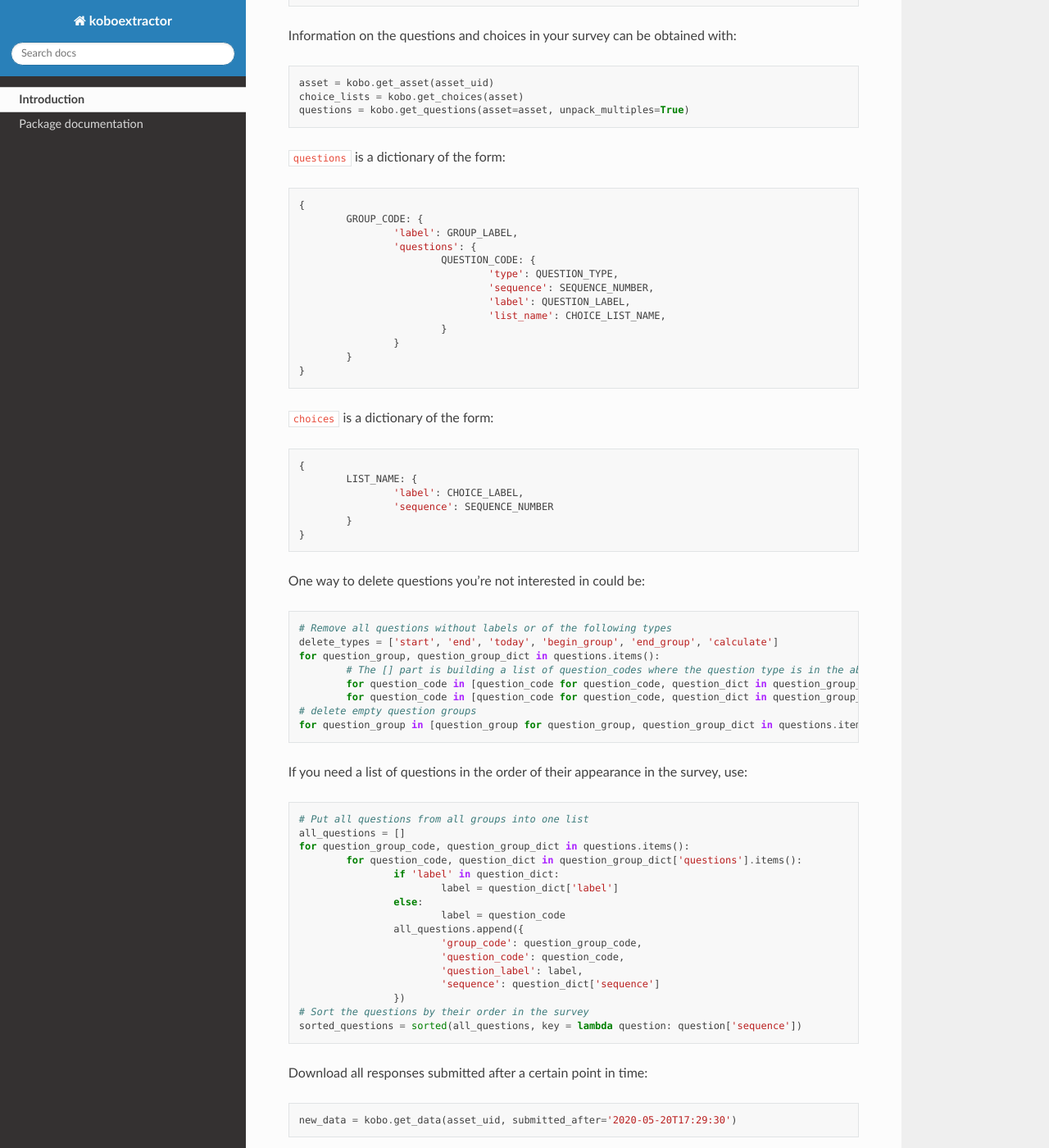
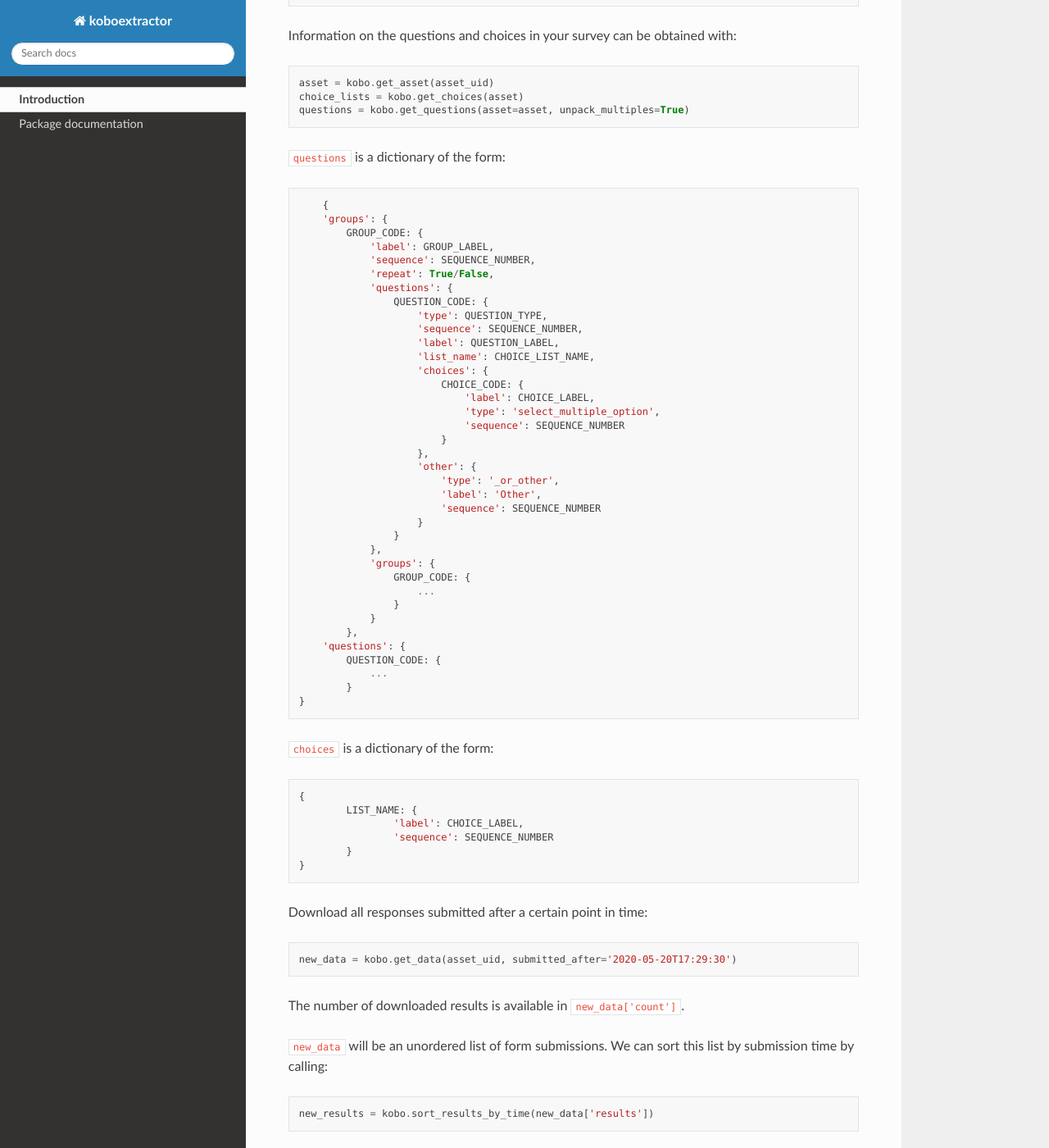
Before and after one commit to heiko-r/koboextractor, a Sphinx documentation site: the page built from docs/source/index.rst, in a window 1280 px wide and 1400 px high, scrolled down 954 px. Shown: the whole window at 82% size. Built offline with Sphinx 7.4.7 and the Read the Docs theme 2.0.0, drawn with Linux system fonts in a browser that asks for light colours.

Commit message:
Update to v0.2.0
Added support for repeat groups and nested groups

```diff
--- a/README.rst
+++ b/README.rst
@@ -50,18 +50,42 @@
 .. code-block:: python
 
 	{
-		GROUP_CODE: {
-			'label': GROUP_LABEL,
-			'questions': {
-				QUESTION_CODE: {
-					'type': QUESTION_TYPE,
-					'sequence': SEQUENCE_NUMBER,
-					'label': QUESTION_LABEL,
-					'list_name': CHOICE_LIST_NAME,
-				}
-			}
-		}
-	}
+        'groups': {
+            GROUP_CODE: {
+                'label': GROUP_LABEL,
+                'sequence': SEQUENCE_NUMBER,
+                'repeat': True/False,
+                'questions': {
+                    QUESTION_CODE: {
+                        'type': QUESTION_TYPE,
+                        'sequence': SEQUENCE_NUMBER,
+                        'label': QUESTION_LABEL,
+                        'list_name': CHOICE_LIST_NAME,
+                        'choices': {
+                            CHOICE_CODE: {
+                                'label': CHOICE_LABEL,
+                                'type': 'select_multiple_option',
+                                'sequence': SEQUENCE_NUMBER
+                            }
+                        },
+                        'other': {
+                            'type': '_or_other',
+                            'label': 'Other',
+                            'sequence': SEQUENCE_NUMBER
+                        }
+                    }
+                },
+                'groups': {
+                    GROUP_CODE: {
+                        ...
+                    }
+                }
+            },
+        'questions': {
+            QUESTION_CODE: {
+                ...
+            }
+    }
 
 ``choices`` is a dictionary of the form:
 
@@ -73,41 +97,6 @@
 			'sequence': SEQUENCE_NUMBER
 		}
 	}
-
-One way to delete questions you're not interested in could be:
-
-.. code-block:: python
-
-	# Remove all questions without labels or of the following types
-	delete_types = ['start', 'end', 'today', 'begin_group', 'end_group', 'calculate']
-	for question_group, question_group_dict in questions.items():
-		# The [] part is building a list of question_codes where the question type is in the above delete list
-		for question_code in [question_code for question_code, question_dict in question_group_dict['questions'].items() if question_dict['type'] in delete_types]: del questions[question_group]['questions'][question_code]
-		for question_code in [question_code for question_code, question_dict in question_group_dict['questions'].items() if 'label' not in question_dict]: del questions[question_group]['questions'][question_code]
-	# delete empty question groups
-	for question_group in [question_group for question_group, question_group_dict in questions.items() if not question_group_dict['questions']]: del questions[question_group]
-
-If you need a list of questions in the order of their appearance in the survey,
-use:
-
-.. code-block:: python
-
-	# Put all questions from all groups into one list
-	all_questions = []
-	for question_group_code, question_group_dict in questions.items():
-		for question_code, question_dict in question_group_dict['questions'].items():
-			if 'label' in question_dict:
-				label = question_dict['label']
-			else:
-				label = question_code
-			all_questions.append({
-				'group_code': question_group_code,
-				'question_code': question_code,
-				'question_label': label,
-				'sequence': question_dict['sequence']
-			})
-	# Sort the questions by their order in the survey
-	sorted_questions = sorted(all_questions, key = lambda question: question['sequence'])
 
 Download all responses submitted after a certain point in time:
 
--- a/docs/source/conf.py
+++ b/docs/source/conf.py
@@ -26,7 +26,7 @@
 # The short X.Y version
 version = ''
 # The full version, including alpha/beta/rc tags
-release = '0.1.0'
+release = '0.2.0'
 
 
 # -- General configuration ---------------------------------------------------
--- a/setup.py
+++ b/setup.py
@@ -7,7 +7,7 @@
 
 setuptools.setup(
     name="koboextractor",
-    version="0.1.4",
+    version="0.2.0",
     author="Heiko Rothkranz",
     description="Extract datasets from KoBoToolbox",
     long_description=long_description,
```
Also changed, not shown: koboextractor/__init__.py (+18 -8 lines).
